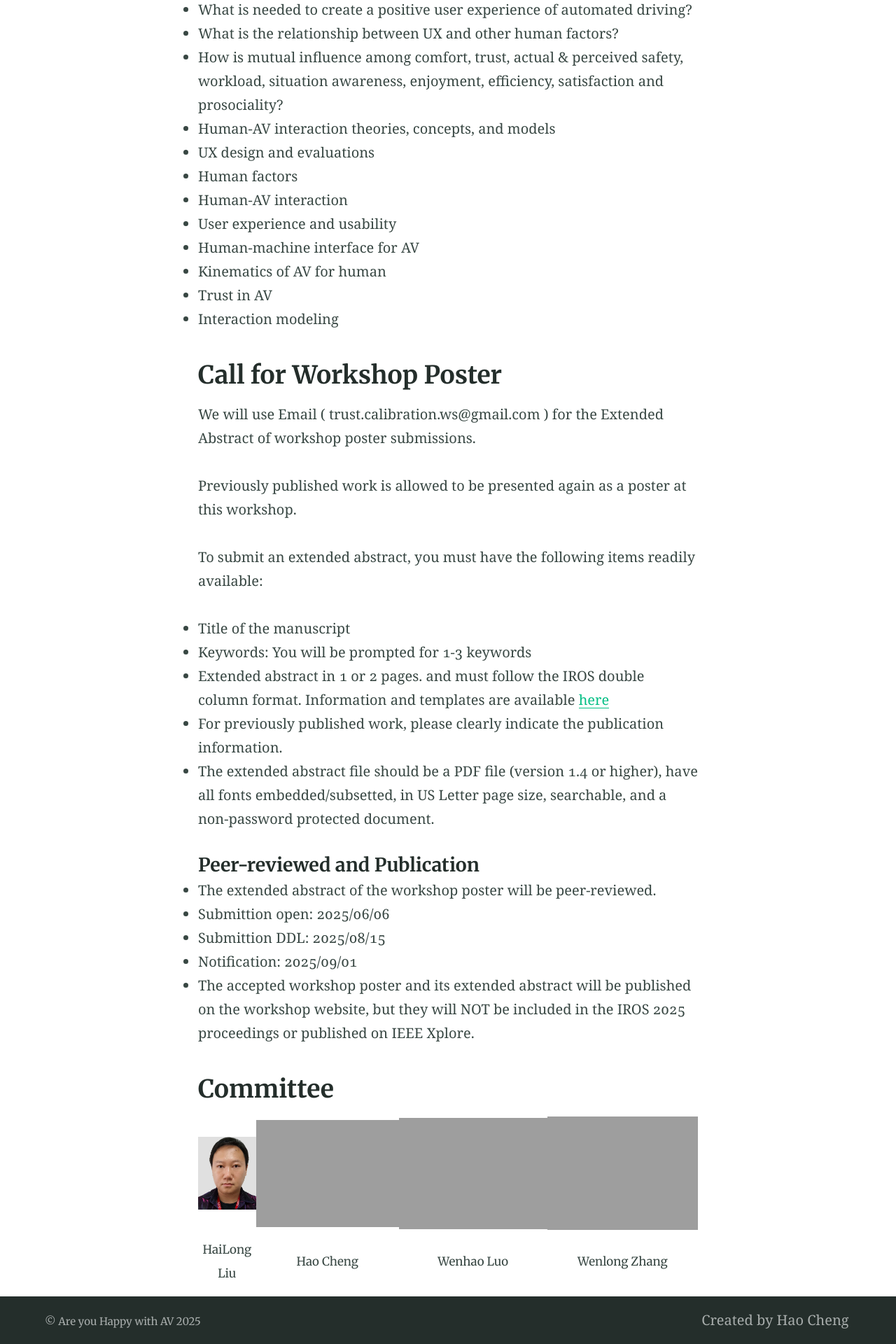
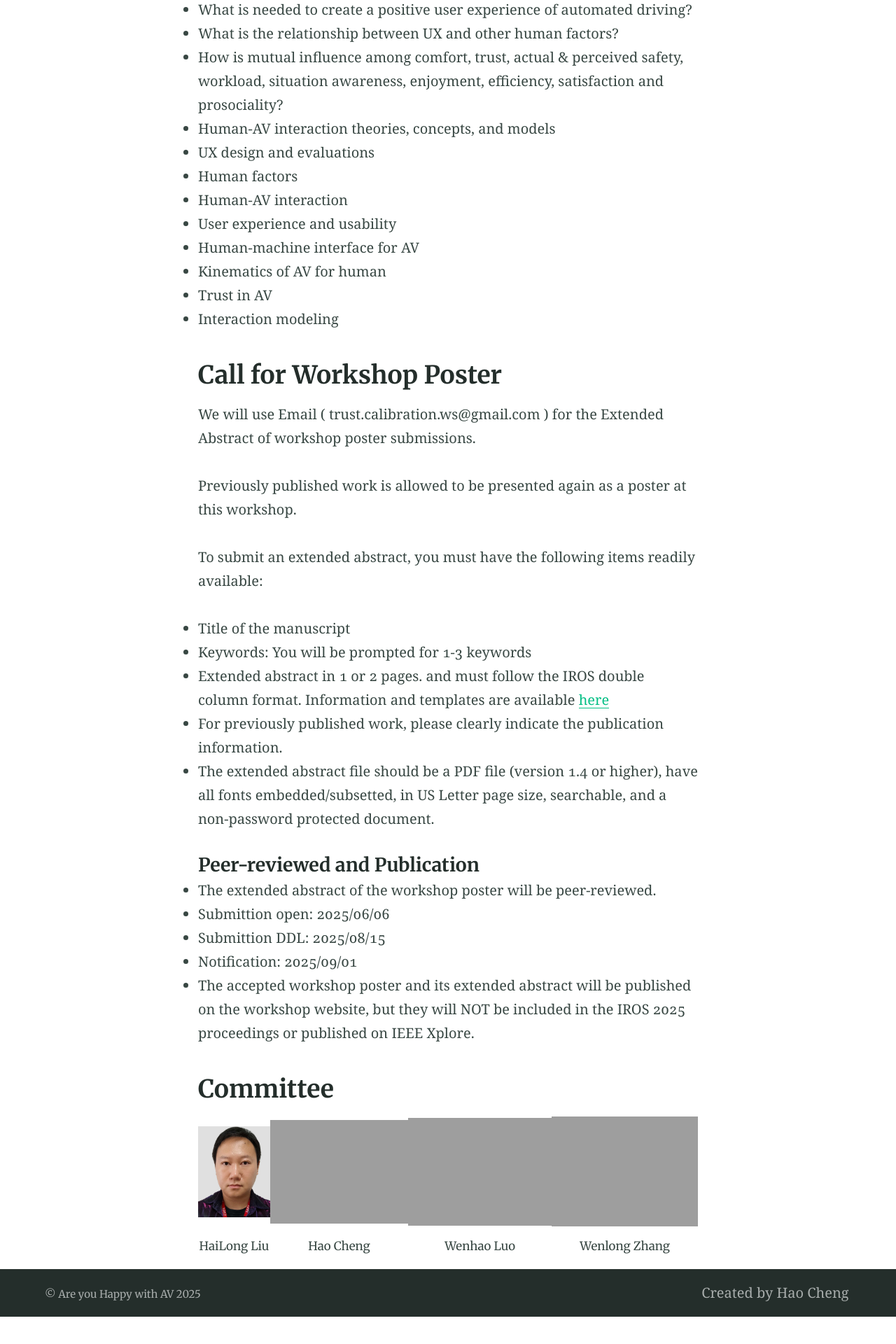
Before and after one commit to Are-You-Happy-with-AV/are-you-happy-with-av.github.io, a Jekyll site: the page built from index.md, in a window 1280 px wide. Shown: the part 1381-3301 px from the top of the page at 70% size. Built offline with Jekyll 4.4.1, drawn with Linux system fonts in a browser that asks for light colours; after the commit the page ends 3262 px from its top, so only the background shows below that.

Commit message:
Update index.md

```diff
--- a/index.md
+++ b/index.md
@@ -51,6 +51,6 @@ To submit an extended abstract, you must have the following items readily availa
 
 ## Committee
 
-<img src="/assets/committee/Hailong liu.jpg" width="100"> |  ![Hao Cheng](/assets/committee/Hao Cheng.jpg = 100x250) | ![Wenhao Luo](/assets/committee/Wenhao Luo.png = 100x250)| ![Wenlong Zhang](/assets/committee/Wenlong Zhang.png = 100x250)
+<img src="/assets/committee/Hailong liu.jpg" width="150" height="250"> |  ![Hao Cheng](/assets/committee/Hao Cheng.jpg = 100x250) | ![Wenhao Luo](/assets/committee/Wenhao Luo.png = 100x250)| ![Wenlong Zhang](/assets/committee/Wenlong Zhang.png = 100x250)
 :-------------------------:|:-------------------------:|:-------------------------:|:-------------------------:
 HaiLong Liu  |  Hao Cheng |  Wenhao Luo |  Wenlong Zhang
```
